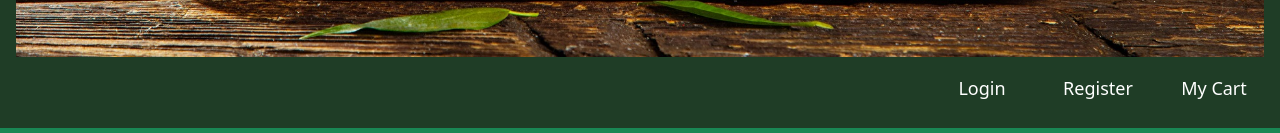
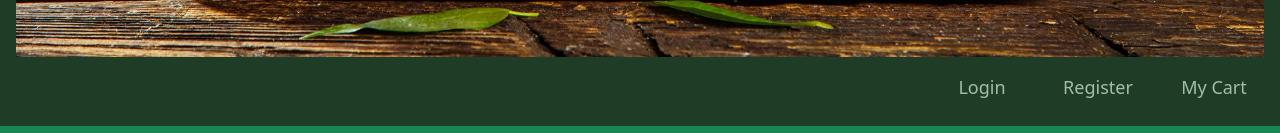
Before and after one commit to Maryam-Yumna/Tea-Store-Management-System, a React (Create React App) app in the folder frontend/: page /paid in a window 1280 px wide. Shown: the part 653-786 px from the top of the page. Built offline with nearby package versions, Linux system fonts and the light colour scheme; a small style sheet from the web is missing.

Commit message:
App.css commit

```diff
--- a/frontend/src/App.css
+++ b/frontend/src/App.css
@@ -56,12 +56,13 @@
     text-decoration : none;
     width: 100px;
     display : block;
-    padding: 5px 5px;
-    color: white;
+    padding: 4px 4px;
+    color: #a2bdae;
     text-align : center;
     font-size : 18px;
 }
 
 .rightMenu a:hover{
-    color : #c1e0c9;
+    /*color : #c1e0c9;*/
+    color: white;
 }
```
